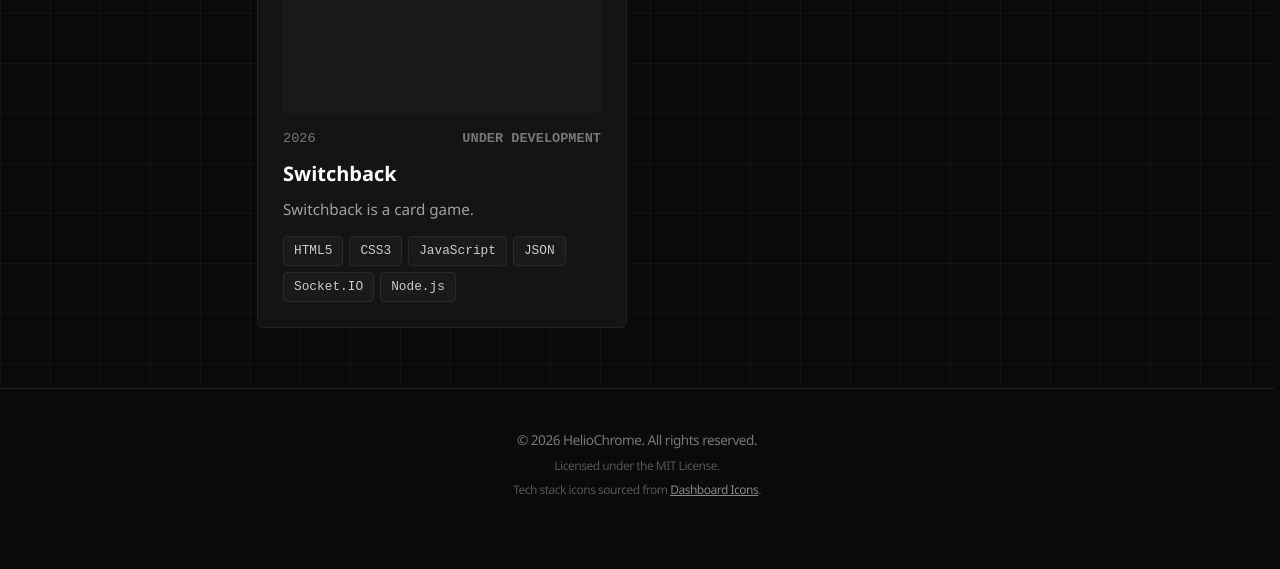
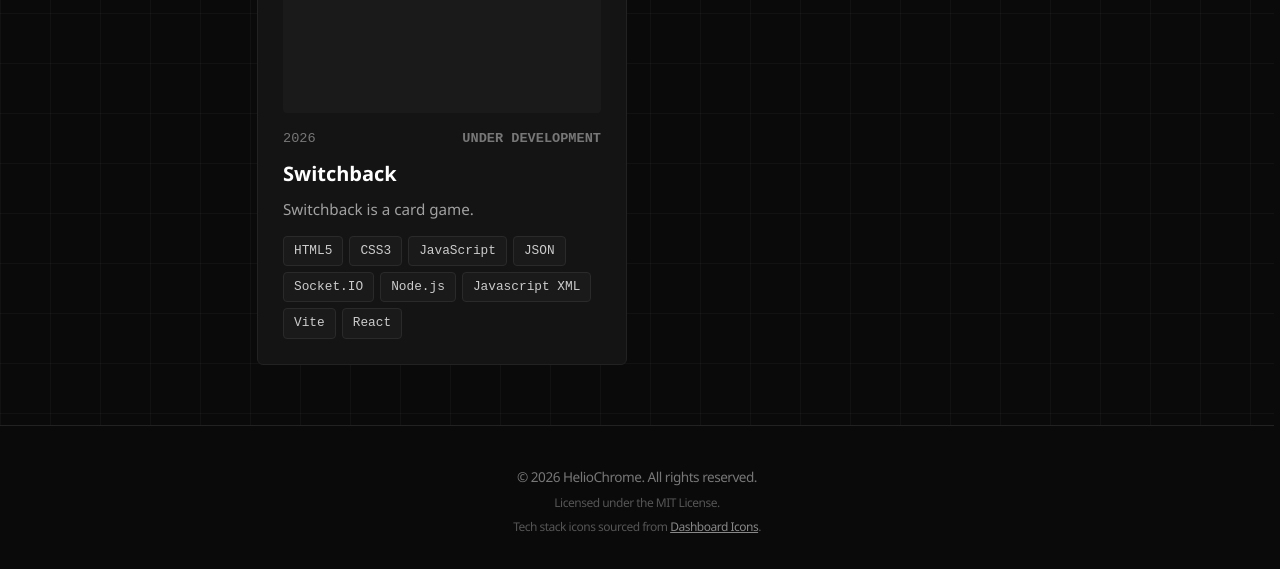
Before and after one commit to 4330cfHelioChrome/helio-portfolio, a plain HTML site: page projects.html in a window 1280 px wide. Shown: the part 1637-2206 px from the top of the page. Before the commit the page ends 2182 px from the top, so only its background shows below. Drawn offline with nearby package versions, Linux system fonts and the light colour scheme; no server answers; files whose address does not match are found by name.

Commit message:
Update projects.html

```diff
--- a/projects.html
+++ b/projects.html
@@ -173,6 +173,9 @@
                             <span>JSON</span>
                             <span>Socket.IO</span>
                             <span>Node.js</span>
+                            <span>Javascript XML</span>
+                            <span>Vite</span>
+                            <span>React</span>
                         </div>
                     </div>
                 </div>
```
